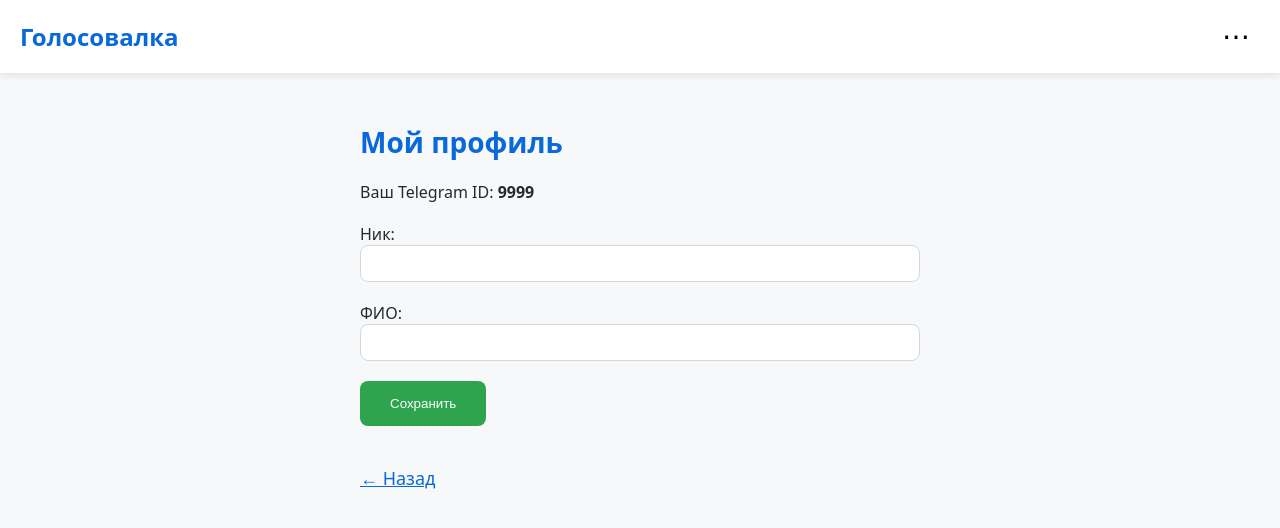
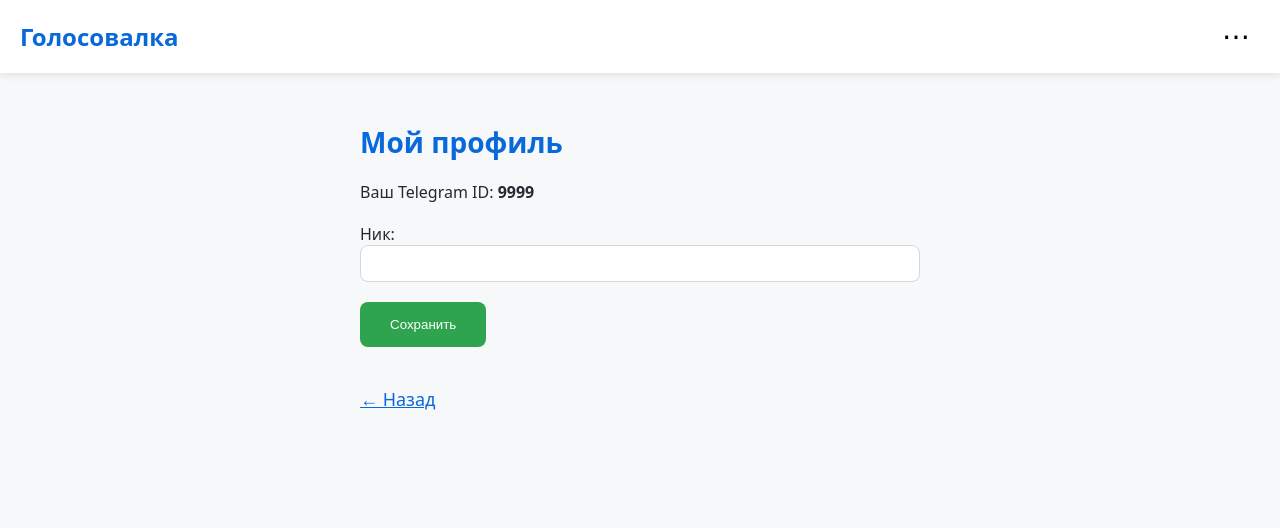
Before and after one commit to Aleksandr7023/golosovalka2, a React (Vite) app: page /profile in a window 1280 px wide. Shown: the top 528 px of the page. Built offline with nearby package versions, Linux system fonts and the light colour scheme; no server answers.

Commit message:
bump version v1.75 → v1.76 (30.12.25 18:26:27)

```diff
--- a/src/screens/ProfileScreen.jsx
+++ b/src/screens/ProfileScreen.jsx
@@ -10,7 +10,6 @@ export default function ProfileScreen() {
   const { telegramId } = useContext(UserContext);
   const [user, setUser] = useState({
     display_name: '',
-    full_name: '',
     location_id: null
   });
   const [loading, setLoading] = useState(true);
@@ -47,7 +46,6 @@ export default function ProfileScreen() {
 
       setUser({
         display_name: data.display_name || '',
-        full_name: data.full_name || '',
         location_id: data.location_id || null
       });
     } catch (e) {
@@ -55,7 +53,6 @@ export default function ProfileScreen() {
       // Если пользователь не найден — оставляем пустые поля
       setUser({
         display_name: '',
-        full_name: '',
         location_id: null
       });
     } finally {
@@ -79,8 +76,7 @@ export default function ProfileScreen() {
         headers: { 'Content-Type': 'application/json' },
         body: JSON.stringify({
           telegram_id: telegramId,
-          display_name: user.display_name,
-          full_name: user.full_name
+          display_name: user.display_name
         })
       });
 
@@ -114,16 +110,6 @@ export default function ProfileScreen() {
         />
       </label>
 
-      <label style={{ display: 'block', margin: '20px 0' }}>
-        ФИО:<br />
-        <input
-          type="text"
-          value={user.full_name}
-          onChange={(e) => setUser({ ...user, full_name: e.target.value })}
-          style={{ width: '100%', padding: '10px', borderRadius: '8px', border: '1px solid #d0d7de' }}
-        />
-      </label>
-
       <button
         onClick={handleSave}
         style={{
--- a/src/utils/constants.js
+++ b/src/utils/constants.js
@@ -1,2 +1,2 @@
-export const APP_VERSION = 'v1.75';
+export const APP_VERSION = 'v1.76';
 export const APP_NAME = 'Голосовалка';
```
